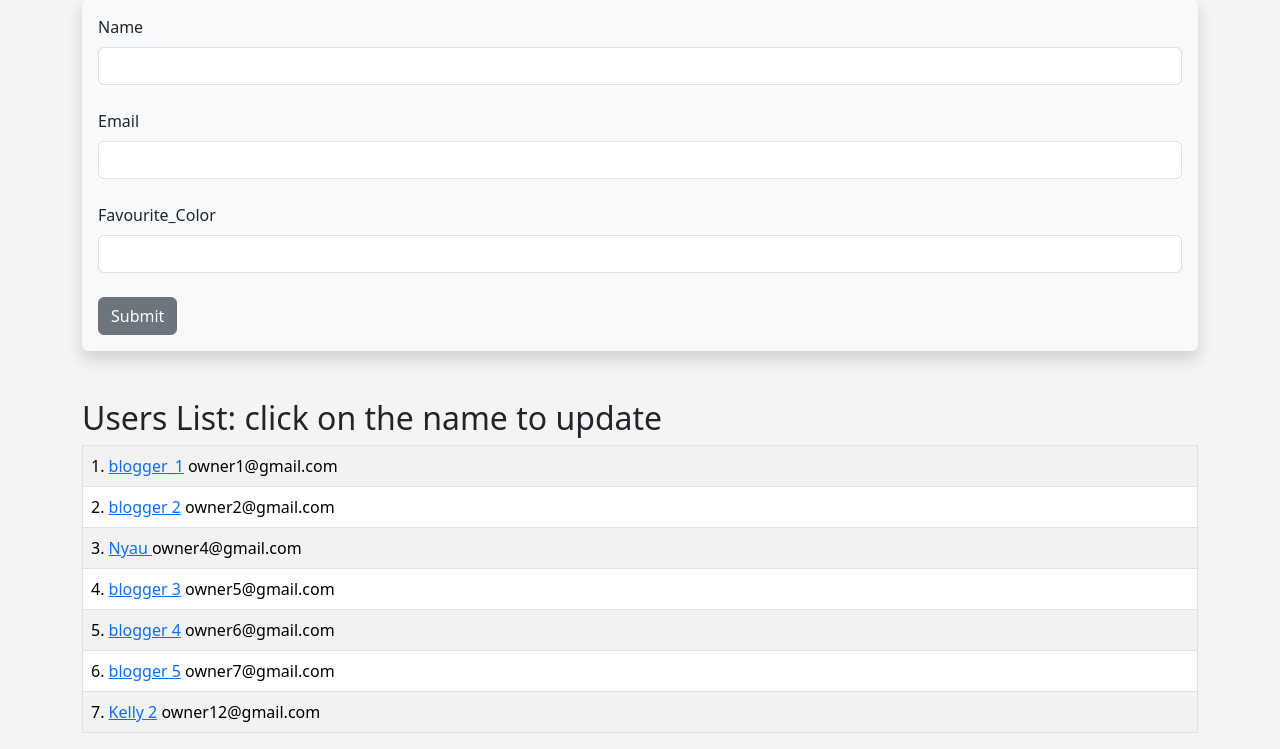
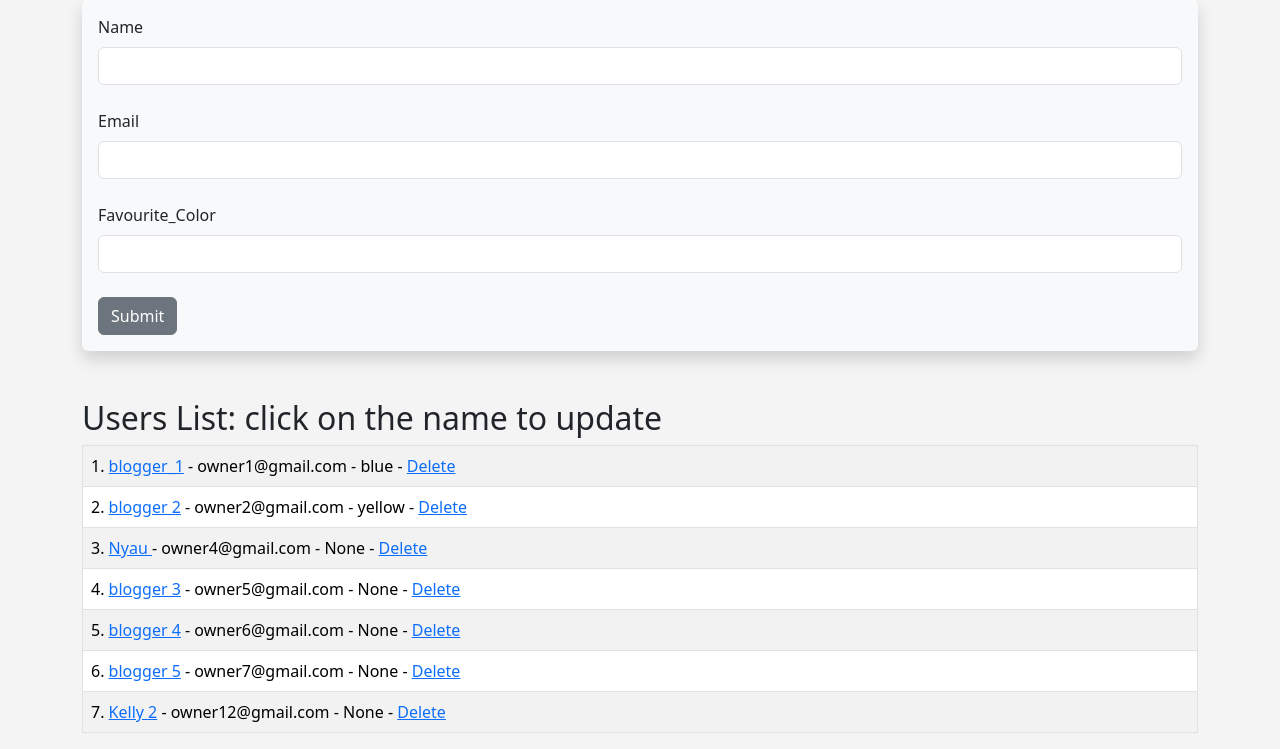
Before and after one commit to kelvin-kelly/SQLITE-Mini-Projects, a Flask app: page /user/add in a window 1280 px wide. Shown: the part 185-934 px from the top of the page. Run offline with Flask 3, Linux system fonts and the light colour scheme; data comes from the database, SQL or seed files in the repository; both versions use the stored data as it was after the commit.

Commit message:
CRUD -operation Delete

```diff
--- a/BLOGGER/app.py
+++ b/BLOGGER/app.py
@@ -43,6 +43,34 @@ class UserForm(FlaskForm):
     submit = SubmitField("Submit")
 
 # Routes
+
+# DELETE
+@app.route('/delete/<int:id>', methods=['GET', 'POST'])
+def delete(id):
+    user_to_delete = Users.query.get_or_404(id)
+    form = UserForm()
+    name = None
+    try:
+        db.session.delete(user_to_delete)
+        db.session.commit()
+        flash('User Deleted Successfully!!')
+
+
+        our_users = Users.query.order_by(Users.date_added).all()
+        return render_template('add_user.html',
+                               form=form,
+                               name=name,
+                               our_users=our_users)
+
+
+    except:
+         flash('There was a problem Deleting User, Try again!!')
+         return render_template('add_user.html',
+                               form=form,
+                               name=name,
+                               our_users=our_users)
+
+
 # Update a record in a database
 @app.route('/update/<int:id>', methods=['GET', 'POST'])
 def update(id):
@@ -63,7 +91,10 @@ def update(id):
     #  form initializing  with existing data
     form = UserForm(obj=name_to_update)
 
-    return render_template('update.html', form=form, name_to_update=name_to_update)
+    return render_template('update.html',
+                           form=form,
+                           name_to_update=name_to_update,
+                           id = id)
 
 class NamerForm(FlaskForm):
     name = StringField("What's Your Name", validators=[DataRequired()])
--- a/BLOGGER/templates/add_user.html
+++ b/BLOGGER/templates/add_user.html
@@ -40,7 +40,11 @@
     {% for user in our_users %}
     <tr>
         <td>
-            {{ user.id }}. <a href="{{ url_for('update', id=user.id ) }}">{{ user.name }}</a> {{ user.email }}
+            {{ user.id }}. <a href="{{ url_for('update', id=user.id ) }}">
+                {{ user.name }}</a> -
+                {{ user.email }} -
+                {{ user.favourite_color }} -
+                <a href="{{ url_for('delete', id=user.id ) }}">Delete</a>
         </td>
     </tr>
     {% endfor %}
--- a/BLOGGER/templates/update.html
+++ b/BLOGGER/templates/update.html
@@ -31,6 +31,7 @@
         {{ form.favourite_color(class="form-control") }}
         <br/>
         {{ form.submit(class="btn btn-secondary") }}
+         <a href="{{ url_for('delete', id=id ) }}" class="btn btn-danger">Delete</a>
     </div>
 </form>
 
```
Also changed, not shown: BLOGGER/db/Blogger.db.
